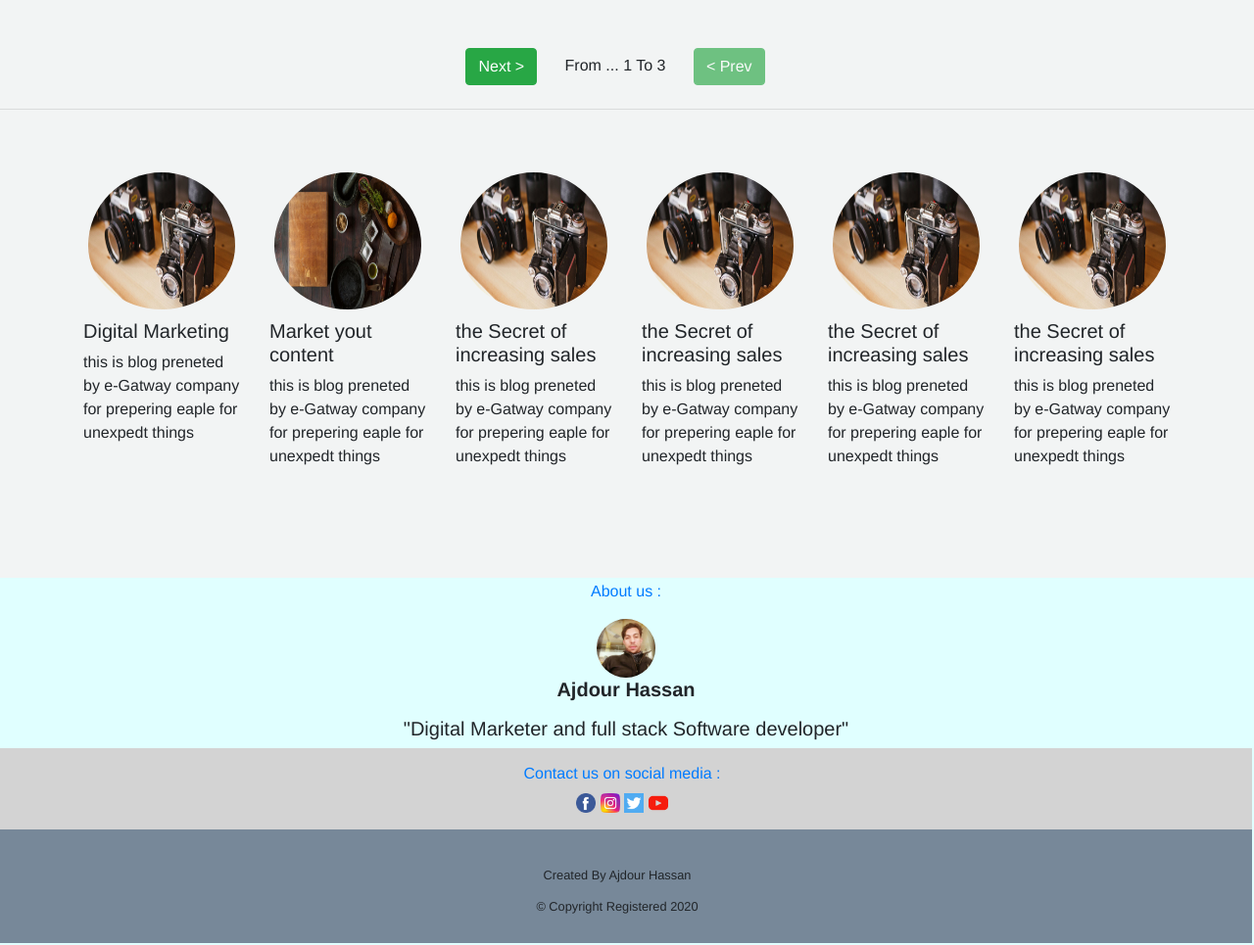
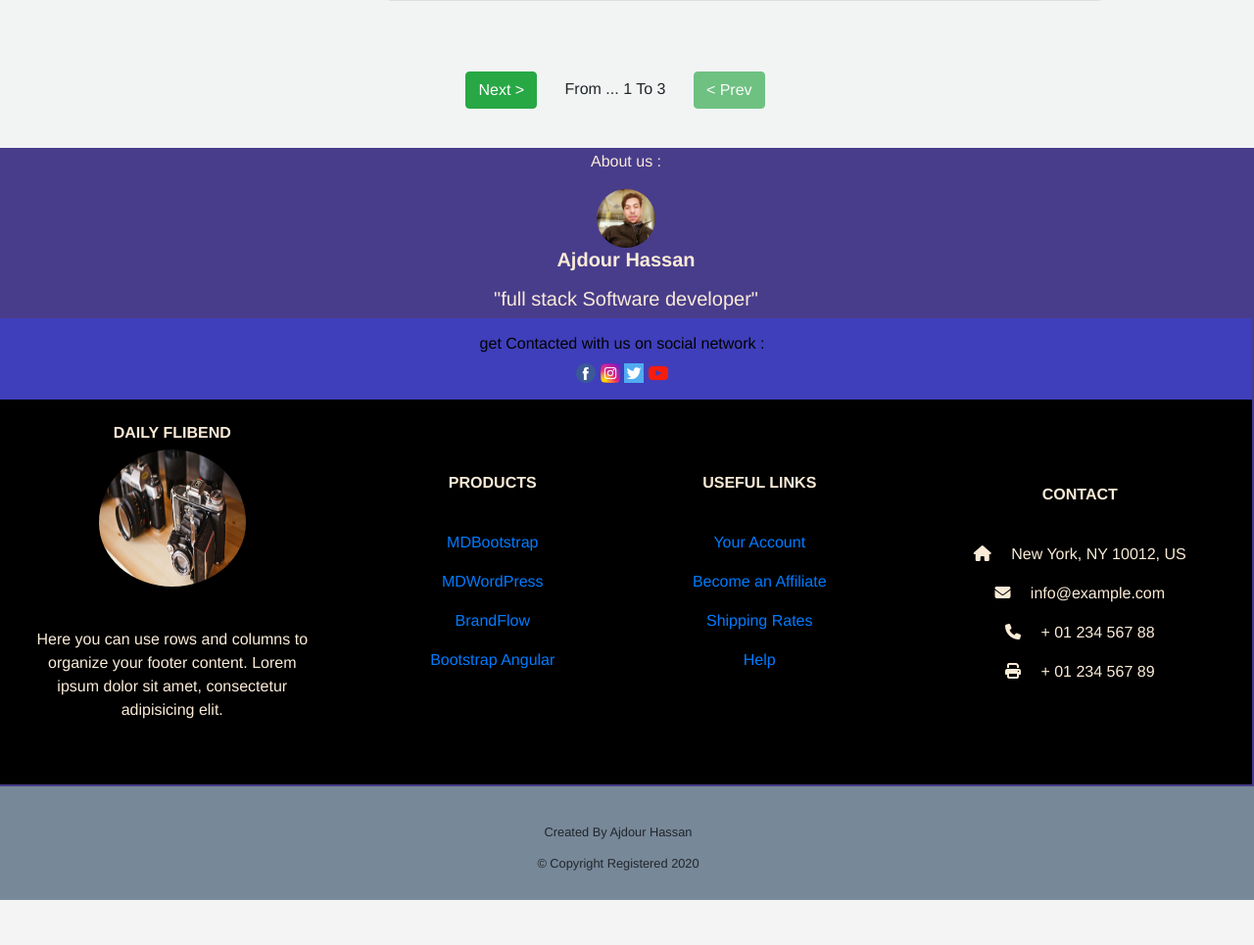
Before and after one commit to Ajdour-elhassan/e-daily-blog-django, a Django app: page / in a window 1280 px wide. Shown: the part 2647-3612 px from the top of the page at 98% size. After the commit the page ends 3566 px from the top, so only its background shows below. Run offline with Django 3.2, Linux system fonts and the light colour scheme; data comes from the database, SQL or seed files in the repository; both versions use the stored data as it was after the commit; some libraries are stand-ins or nearby versions.

Commit message:
save all changes

```diff
--- a/web_project/myblog/static/css/home.css
+++ b/web_project/myblog/static/css/home.css
@@ -10,8 +10,9 @@
    /* background-color:rgb(14, 13, 13); /*whichever you want*/
    border-bottom : 3px solid #008ed6 ;
    opacity: 0.8;
-   color: #008ed6;
-  /* filter:(opacity=50);   */
+   color: blue;
+   background-color: #FFFFFF;
+   filter:(opacity=50);
 
 }
 body {
@@ -56,13 +57,14 @@ html,body {
 
 .first {
 
-    background-color: lightcyan;
+    background-color:  #483D8B ;
     text-align: center ;
     padding : 2px 2px 2px 0 ;
-
+    color: antiquewhite;
+    margin-top: 40px ;
 }
 .second {
-    background-color: lightgray;
+    background-color: #3f3fbb ;
     text-align: center ;
     padding : 8px 8px 8px 0 ;
 }
@@ -72,3 +74,8 @@ html,body {
     text-align: center ;
     padding : 18px 18px 18px 0 ;
 }
+
+.fourth {
+    background-color: black;
+
+}
--- a/web_project/myblog/templates/Blogs.htm
+++ b/web_project/myblog/templates/Blogs.htm
@@ -1,7 +1,6 @@
-<section>
+<section class="mt-4">
 <header>
 {% for post in posts %}
-
 <div class="card mb-3" >
   <img class="card-img-" src="{{post.image.url}}" alt="Card image cap"  style="height: 18rem;">
   <div class="card-body">
--- a/web_project/myblog/templates/base.htm
+++ b/web_project/myblog/templates/base.htm
@@ -7,7 +7,7 @@
      <meta http-equiv="Content-Type" content="text/html;charset=UTF-8">
      <meta name="viewport" content="width=device-width, initial-scale=1, shrink-to-fit=no">
      {% if title %}
-     <title> e-Daily | {{title}} </title>
+     <title> Daily flibend | {{title}} </title>
      {% else %}
      <title> e-Daily </title>
      {% endif %}
@@ -15,6 +15,8 @@
      <link rel="stylesheet" type="text/css" href="{% static 'css\bootstrap.min.css' %}" >
      <link rel="stylesheet" type="text/css" href="{% static 'css\home.css' %}" >
      <link rel="shortcut" href="{% static 'image\logo.jpg' %}">
+     <link rel="stylesheet" href="path/to/font-awesome/css/font-awesome.min.css">
+
 
 
 
@@ -23,8 +25,8 @@
 
 <section class="image">
      <header>
-      <nav class="navbar  navbar-expand-sm   navbar-light text-color-blue  bg-light" id="nav">
-        <a class= "navbar-brand" href="{% url 'home' %}"> <img src="{% static 'images\logo.jpg' %}" alt="" width="35px">  e-Daily </a>
+      <nav class="navbar  navbar-expand-sm navbar-color-dark navbar-light" >
+        <a class= "navbar-brand" href="{% url 'home' %}"> <img src="{% static 'images\log.jpg' %}" alt="" width="35px"> Daily flibend </a>
         <button class="navbar-toggler" type="button" data-toggle="collapse" data-target="#navbarSupportedContent" aria-controls="navbarSupportedContent" aria-expanded="false" aria-label="Toggle navigation">
           <span class="navbar-toggler-icon"></span>
         </button>
@@ -96,26 +98,21 @@
       </div>
   <!--this is the posts updating-->
 
-<br>
-<br>
-
-<br>
-<br>
   <!-- post_updated ended hre-->
 
 
   <div class="first">
-       <p class="rgb(100, 100, 207)"> <a href="#">  About us : </a> </p>
+       <p class=""> <a>  About us : </a> </p>
        <img class="img-fluid rounded-circle" src="{% static 'images\hassan.jpg' %}" alt="image" width="60px">
        <div class="container">
       <h5> <p class="font-weight-bolder">  Ajdour Hassan </p> </h4>
-      <h5> <div class="font-weight-normal mt-2"> "Digital Marketer and full stack Software developer"</div></h5>
+      <h5> <div class="font-weight-normal mt-2"> "full stack Software developer"</div></h5>
   </div>
 
 
   <div class="second" >
      <div class="m-2">
-       <h6 style="color: black;"> <a href="contact"> Contact us on social media : </a> </h6>
+        <h6 style="color: black;"> get Contacted with us on social network  :  </h6>
         <a  href=""><img src="{% static 'images\facebook.png' %}"  width="20px"> </a>
         <a  href=""><img src="{% static 'images\instagram.png' %}"  width="20px"> </a>
         <a  href="https://web.facebook.com/E-Gatway-102586091298989/"><img src="{% static 'images\twitter.png' %}"  width="20px"> </a>
@@ -124,19 +121,128 @@
    </div>
 
 
-    <footer class="third">
 
+
+
+<footer class="page-footer font-small fourth ">
+  <div class="row py-4 d-flex align-items-center">
+      <div class="col-md-3 col-lg-4 col-xl-3 mx-auto mb-4">
+
+        <!-- Content -->
+        <h6 class="text-uppercase font-weight-bold">Daily Flibend</h6>
+        <img class="img-fluid rounded-circle myimg mt-2" width="40px"
+        src="static\images\3.jpg">
+        <hr class="deep-purple accent-2 mb-4 mt-0 d-inline-block mx-auto" style="width: 60px;">
+        <p>Here you can use rows and columns to organize your footer content. Lorem ipsum dolor sit amet,
+          consectetur
+          adipisicing elit.</p>
+
+      </div>
+      <!-- Grid column -->
+
+      <!-- Grid column -->
+      <div class="col-md-2 col-lg-2 col-xl-2 mx-auto mb-4">
+
+        <!-- Links -->
+        <h6 class="text-uppercase font-weight-bold">Products</h6>
+        <hr class="deep-purple accent-2 mb-4 mt-0 d-inline-block mx-auto" style="width: 60px;">
+        <p>
+          <a href="#!">MDBootstrap</a>
+        </p>
+        <p>
+          <a href="#!">MDWordPress</a>
+        </p>
+        <p>
+          <a href="#!">BrandFlow</a>
+        </p>
+        <p>
+          <a href="#!">Bootstrap Angular</a>
+        </p>
+
+      </div>
+      <!-- Grid column -->
+
+      <!-- Grid column -->
+      <div class="col-md-3 col-lg-2 col-xl-2 mx-auto mb-4">
+
+        <!-- Links -->
+        <h6 class="text-uppercase font-weight-bold">Useful links</h6>
+        <hr class="deep-purple accent-2 mb-4 mt-0 d-inline-block mx-auto" style="width: 60px;">
+        <p>
+          <a href="#!">Your Account</a>
+        </p>
+        <p>
+          <a href="#!">Become an Affiliate</a>
+        </p>
+        <p>
+          <a href="#!">Shipping Rates</a>
+        </p>
+        <p>
+          <a href="#!">Help</a>
+        </p>
+
+      </div>
+      <!-- Grid column -->
+
+      <!-- Grid column -->
+      <div class="col-md-4 col-lg-3 col-xl-3 mx-auto mb-md-0 mb-4">
+
+        <!-- Links -->
+        <h6 class="text-uppercase font-weight-bold">Contact</h6>
+        <hr class="deep-purple accent-2 mb-4 mt-0 d-inline-block mx-auto" style="width: 60px;">
+        <p>
+          <i class="fas fa-home mr-3"></i> New York, NY 10012, US</p>
+        <p>
+          <i class="fas fa-envelope mr-3"></i> info@example.com</p>
+        <p>
+          <i class="fas fa-phone mr-3"></i> + 01 234 567 88</p>
+        <p>
+          <i class="fas fa-print mr-3"></i> + 01 234 567 89</p>
+
+      </div>
+    </div>
+
+
+</div>
+  <!-- Copyright -->
+  <div class="third">
     <div class="m-2 color-secondary ">
-    <div class="mt-3">  <small> Created  By Ajdour Hassan </small> </div>
+      <div class="mt-3">  <small> Created By Ajdour Hassan </small> </div>
       <div class="mt-2"> <small>&copy Copyright Registered 2020 </small> </div>
   </div>
+</div>
+
+  <!-- Copyright -->
 
 </footer>
+<!-- Footer -->
+  <!--footer-->
+
+
+
+
+
+
+
+
+
+
+
+
+
+
+  <!--footer -->
+
+
+
 
     <script src="{% static 'js/jquery-3.3.1.slim.min.js' %}"></script>
     <script src="{% static 'js/popper.min.js' %}"></script>
     <script src="{% static 'js/bootstrap.min.js' %}"></script>
-    <script src="{% static 'js/fontawesome-all.min.js' %}"></script>
+    <script src="{% static 'js/font-awesome-all.min.js' %}"></script>
+
+
+
 
 
 </body>
--- a/web_project/myblog/templates/home.htm
+++ b/web_project/myblog/templates/home.htm
@@ -41,52 +41,7 @@
 </div>
 
 
-<!--fotter -->
-<hr class="mt-4">
-<br>
-<br>
-<div class ="container items">
-    <div class ="row">
-    <div class="col-lg-2 col-md-4 col-sm-2">
-        <img class="img-fluid rounded-circle myimg" width="50px"
-        src="static\images\3.jpg">
-        <h5> Digital Marketing </h5>
-        <p> this is blog preneted by e-Gatway company for prepering eaple for unexpedt things</p>
-    </div>
-    <div class="col-lg-2  col-md-4 col-sm-2">
-        <img class="img-fluid rounded-circle myimg" width="50px"
-        src="static\images\4.jpg">
-        <h5> Market yout content </h5>
-        <p> this is blog preneted by e-Gatway company for prepering eaple for unexpedt things</p>
-    </div>
-    <div class="col-lg-2  col-md-4 col-sm-2">
-        <img class="img-fluid rounded-circle  myimg" width="50px"
-        src="static\images\3.jpg">
-        <h5> the Secret of increasing sales </h5>
-        <p> this is blog preneted by e-Gatway company for prepering eaple for unexpedt things</p>
-    </div>
-    <div class="clearfix visible-md"> </div>
-    <div class="col-lg-2  col-md-4 col-sm-2">
-        <img class="img-fluid rounded-circle myimg" width="50px"
-        src="static\images\3.jpg">
-        <h5> the Secret of increasing sales </h5>
-        <p> this is blog preneted by e-Gatway company for prepering eaple for unexpedt things</p>
-    </div>
-    <div class="col-lg-2 col-md-4 col-sm-2">
-        <img class="img-fluid rounded-circle  myimg" width="50px"
-        src="static\images\3.jpg">
-        <h5> the Secret of increasing sales </h5>
-        <p> this is blog preneted by e-Gatway company for prepering eaple for unexpedt things</p>
-    </div>
-    <div class="col-lg-2 col-md-4 col-sm-2">
-        <img class="img-fluid rounded-circle  myimg" width="50px"
-        src="static\images\3.jpg">
 
-        <h5> the Secret of increasing sales </h5>
-        <p> this is blog preneted by e-Gatway company for prepering eaple for unexpedt things</p>
 
-        </div>
-    </div>
-    </div>
 
 {% endblock content %}
--- a/web_project/myblog/templates/posts.htm
+++ b/web_project/myblog/templates/posts.htm
@@ -5,7 +5,7 @@
             <div class="alert alert-primary" role="alert">
               Latest Posts
             </div>
-           <div class="card-body">
+            <div class="card-body">
               {% for post in posts %}
                <p><img src="{{post.image.url}}" class="img-fluid rounded-circle " style="width: 70px; height:70px;"> </p>
                <h5 class="card-title">{{post.title}}</h5>
--- a/web_project/user/templates/login.htm
+++ b/web_project/user/templates/login.htm
@@ -16,11 +16,11 @@
 <div class="container">
 <div class="row">
         <!--First part -->
-    <div class="col-md-6">
+    <div class="col-md-4">
 
     </div>
          <!--Second part -->
-    <div class="col-md-6">
+    <div class="col-md-8">
         <div class="container">
         <div class="row">
         <div class="border p-2 mb-4 text-center ">
--- a/web_project/user/templates/register.htm
+++ b/web_project/user/templates/register.htm
@@ -5,10 +5,10 @@
 <div class="container">
 <div class="row">
     <!-- This is first part -->
-<div class="col-md-6">
+<div class="col-md-4">
   <!-- Empty colon -->
 </div>
-    <div class="col-md-6">
+    <div class="col-md-8">
     <div class="container">
     <div class="row">
     <div class="border p-4 mt-4">
```
Also changed, not shown: web_project/db.sqlite3, web_project/myblog/migrations/0040_auto_20200430_0118.py (added), web_project/myblog/static/images/log.jpg (added), web_project/myblog/static/images/mylogo.jpg (added). Lines whose indentation alone changed are shown as unchanged.
